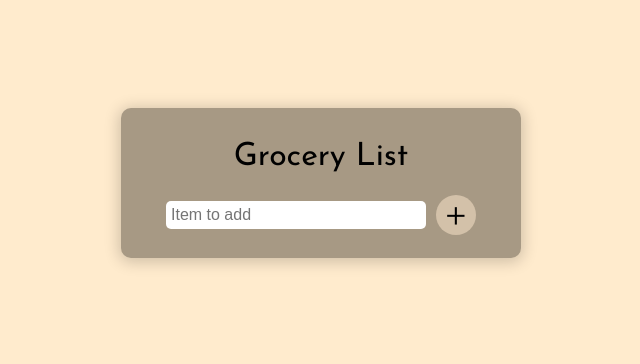
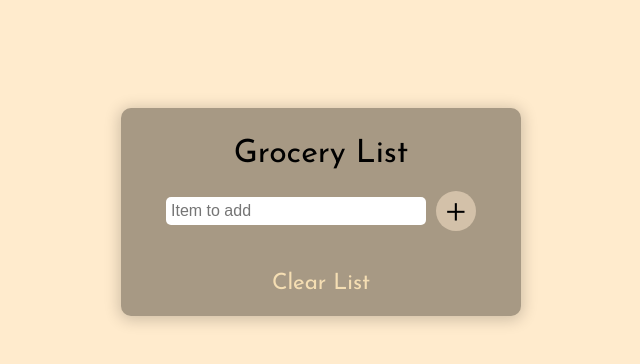
Before and after one commit to AxelRas/grocery-bud, a React (Create React App) app: page / in a window 1280 px wide. Shown: the top 364 px of the page, without its empty margins (319-959 px from the left). Built offline with nearby package versions, Linux system fonts and the light colour scheme.

Commit message:
Need to finish edit function

```diff
--- a/src/App.js
+++ b/src/App.js
@@ -1,5 +1,6 @@
 import { Component } from "react";
 import Items from './components/Items';
+import $ from 'jquery';
 
 class App extends Component {
   constructor(props) {
@@ -9,15 +10,15 @@ class App extends Component {
     }
 
     this.addItem = this.addItem.bind(this);
+    this.removeItem = this.removeItem.bind(this);
+    this.editItem = this.editItem.bind(this);
   }
 
-  componentDidUpdate() {
-    console.log(this.state.items);
-  }
 
   addItem(item) {
     if (this.state.items.includes(item)) {
       alert('Item already on list.');
+      document.getElementById('input-box').value = '';
       return;
     } else if (item === '') {
       alert('Item can not be an empty string.');
@@ -30,6 +31,38 @@ class App extends Component {
     document.getElementById('input-box').value = '';
   }
 
+  removeItem(itemId) {
+    this.setState({
+      items: this.state.items.filter(item => item !== itemId)
+    });
+  }
+
+  editItem(itemId) {
+    // FIX ID, NO SPACES ALLOWED
+    $(`#${itemId} p`).remove();
+
+    $(`<input class="edit-input" id="${itemId}-edit-input" type="text" value="${itemId}"></input>`).insertBefore(`#${itemId} .item-actions`);
+
+    $(`#${itemId}-edit-input`).css({
+      "font-family": "'Josefin Sans'",
+      "font-weight": "300",
+      "font-size": "1.2em",
+      "background-color": "rgba(255, 255, 255, 0.2)",
+      "border": "none",
+      "margin": "0",
+      "padding": "0",
+      "width": "200px"
+    });
+
+    document.getElementById(`${itemId}-edit-input`).focus();
+
+    // FIND A WAY TO REPLACE BUTTON FUNCTION
+
+    document.getElementById(`${itemId}-edit-btn`).removeAttribute('onclick');
+    $(`#${itemId}-edit-btn`).html('Confirm');
+
+  }
+
   render() {
     return (
       <div className="App">
@@ -39,7 +72,8 @@ class App extends Component {
           <div onClick={() => this.addItem(document.getElementById('input-box').value)} id="button">+</div>
         </div>
 
-        <Items data={this.state.items} />
+        <Items editItem={this.editItem} removeItem={this.removeItem} data={this.state.items} />
+        <button id="clear-btn" onClick={() => this.setState({ items: [] })}>Clear List</button>
       </div>
     );
   }
--- a/src/components/Items.js
+++ b/src/components/Items.js
@@ -1,5 +1,5 @@
 import React, { Component } from 'react';
-import $ from 'jquery';
+// import $ from 'jquery';
 
 export default class Items extends Component {
 
@@ -10,9 +10,8 @@ export default class Items extends Component {
           <div id={item} key={item} className="item">
             <p>{item}</p>
             <div className="item-actions">
-              <button>Edit</button>
-              {/* Memory leak on remove function */}
-              <button onClick={() => $('#' + item).remove()}>Remove</button>
+              <button id={`${item}-edit-btn`} onClick={() => this.props.editItem(item)}>Edit</button>
+              <button onClick={() => this.props.removeItem(item)}>Remove</button>
             </div>
           </div>
         ))}
--- a/src/index.css
+++ b/src/index.css
@@ -145,7 +145,7 @@ html {
       -ms-user-select: none;
           user-select: none;
   background-color: transparent;
-  color: blanchedalmond;
+  color: wheat;
   font-size: 1.1em;
   cursor: pointer;
   border-radius: 5px;
@@ -164,4 +164,26 @@ html {
   width: 300px;
   margin: 10px;
 }
+
+#clear-btn {
+  margin: 20px;
+  font-size: 1.4em;
+  font-family: 'Josefin Sans', sans-serif;
+  border: none;
+  background-color: transparent;
+  color: wheat;
+  cursor: pointer;
+  -webkit-user-select: none;
+     -moz-user-select: none;
+      -ms-user-select: none;
+          user-select: none;
+}
+
+#clear-btn:focus {
+  outline: none;
+}
+
+.edit-input:focus {
+  outline: none;
+}
 /*# sourceMappingURL=index.css.map */
--- a/src/index.scss
+++ b/src/index.scss
@@ -93,7 +93,7 @@ html {
     margin: 5px 0;
     user-select: none;
     background-color: transparent;
-    color: blanchedalmond;
+    color: wheat;
     font-size: 1.1em;
     cursor: pointer;
     border-radius: 5px;
@@ -112,3 +112,21 @@ html {
   // border: 2px solid black;
   margin: 10px;
 }
+
+#clear-btn {
+  margin: 20px;
+  font-size: 1.4em;
+  font-family: 'Josefin Sans', sans-serif;
+  border: none;
+  background-color: transparent;
+  color: rgb(245, 222, 179);
+  cursor: pointer;
+  user-select: none;
+  &:focus {
+    outline: none;
+  }
+}
+
+.edit-input:focus {
+  outline: none;
+}
```
Also changed, not shown: 1 other file (tests, documents, lock files or other folders).
